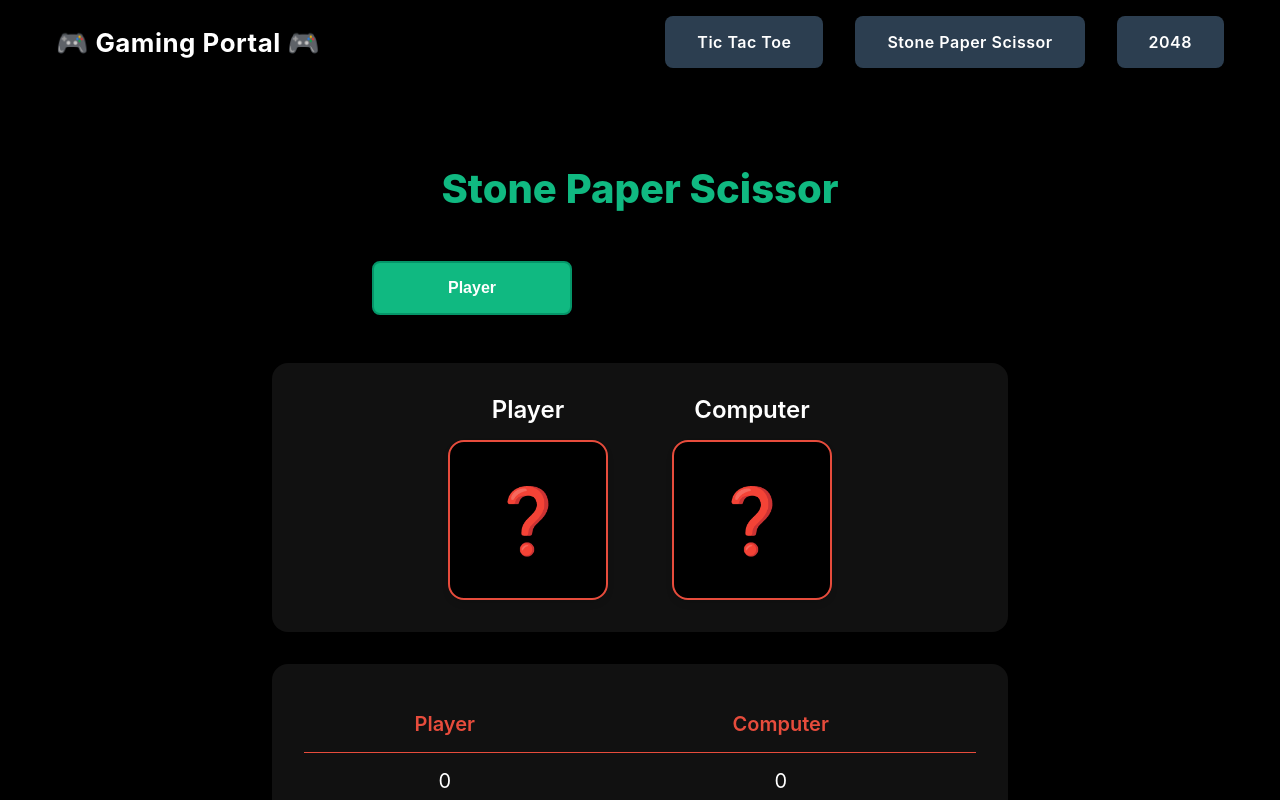
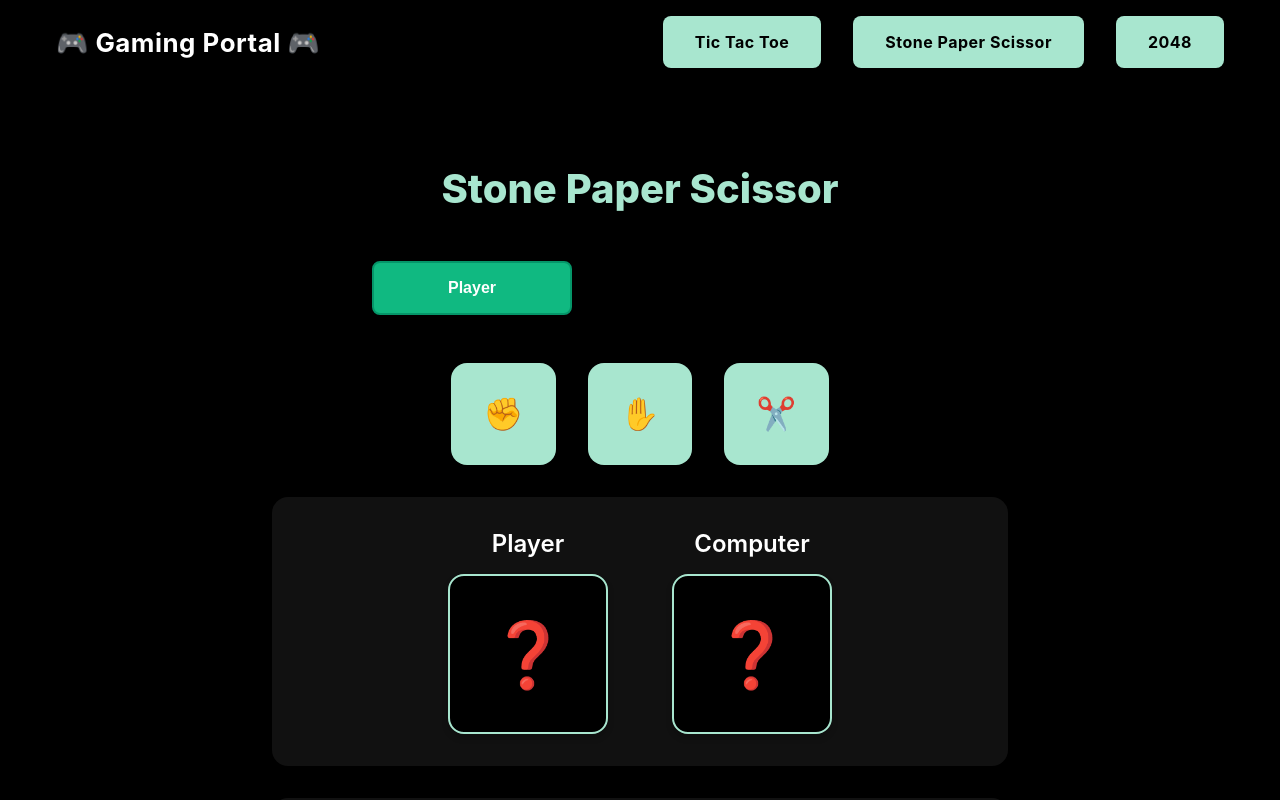
Before and after one commit to ashishanilsikaria/gaming-portal, a React (Vite) app: page /stone-paper-scissor in a window 1280 px wide. Shown: the top 800 px of the page. Built offline with nearby package versions, Linux system fonts and the light colour scheme.

Commit message:
design changes multiple

```diff
--- a/src/App.jsx
+++ b/src/App.jsx
@@ -7,10 +7,10 @@ import Game2048 from "./games/Game2048";
 function App() {
   return (
     <Router>
-      <div className="min-h-screen bg-gradient-to-br from-purple-100 via-pink-100 to-blue-100">
-        <nav className="bg-white/80 backdrop-blur-sm shadow-lg">
+      <div className="min-h-screen bg-gradient-to-br from-black via-[#111111] to-[#1a1a1a]">
+        <nav className="bg-black/80 backdrop-blur-sm shadow-lg">
           <div className="container nav-container">
-            <Link to="/" className="nav-logo text-3xl font-bold bg-gradient-to-r from-purple-600 to-pink-600 bg-clip-text text-transparent hover:scale-105 transition-transform duration-300">
+            <Link to="/" className="nav-logo text-3xl font-bold bg-gradient-to-r from-[#A8E6CF] to-[#8cd3b7] bg-clip-text text-transparent hover:scale-105 transition-transform duration-300">
               🎮 Gaming Portal 🎮
             </Link>
             <div className="nav-links">
--- a/src/games/StonePaperScissor.jsx
+++ b/src/games/StonePaperScissor.jsx
@@ -88,6 +88,20 @@ function StonePaperScissor() {
         />
       </div>
 
+      <div className="choice-buttons">
+        {choices.map((choice) => (
+          <motion.button
+            key={choice.name}
+            whileHover={{ scale: 1.1 }}
+            whileTap={{ scale: 0.9 }}
+            className="btn btn-primary capitalize text-2xl p-6 rounded-xl"
+            onClick={() => handleChoice(choice)}
+          >
+            {choice.emoji}
+          </motion.button>
+        ))}
+      </div>
+
       <motion.div
         className="choice-container"
         initial={{ scale: 0.8 }}
@@ -123,20 +137,6 @@ function StonePaperScissor() {
             </tr>
           </tbody>
         </table>
-      </div>
-
-      <div className="choice-buttons">
-        {choices.map((choice) => (
-          <motion.button
-            key={choice.name}
-            whileHover={{ scale: 1.1 }}
-            whileTap={{ scale: 0.9 }}
-            className="btn btn-primary capitalize text-2xl p-6 rounded-xl"
-            onClick={() => handleChoice(choice)}
-          >
-            {choice.emoji}
-          </motion.button>
-        ))}
       </div>
 
       <motion.button
--- a/src/index.css
+++ b/src/index.css
@@ -1,24 +1,24 @@
 :root {
   /* Primary Colors */
-  --primary-color: #2C3E50; /* Deep Blue */
-  --secondary-color: #E74C3C; /* Vibrant Red */
-  --accent-color: #F1C40F; /* Golden Yellow */
+  --primary-color: #A8E6CF; /* Pastel Green */
+  --secondary-color: #8cd3b7; /* Darker Pastel Green */
+  --accent-color: #A8E6CF; /* Pastel Green */
 
   /* Dark Mode Colors */
-  --bg-primary: #000000;
-  --bg-secondary: #111111;
-  --bg-dark: #000000;
+  --bg-primary: #000000; /* Pure Black */
+  --bg-secondary: #111111; /* Dark Gray */
+  --bg-dark: #000000; /* Pure Black */
 
   /* Text Colors */
   --text-primary: #ffffff;
-  --text-secondary: #a0a0a0;
+  --text-secondary: #E0E0E0;
   --text-light: #ffffff;
 
   /* Game Colors */
-  --tic-tac-toe-color: #3498DB; /* Blue */
+  --tic-tac-toe-color: #A8E6CF; /* Pastel Green */
   --tic-tac-toe-lines: #ffffff;
-  --stone-paper-scissor-color: #E74C3C; /* Red */
-  --game-2048-color: #2ECC71; /* Green */
+  --stone-paper-scissor-color: #A8E6CF; /* Pastel Green */
+  --game-2048-color: #A8E6CF; /* Pastel Green */
 
   /* Spacing (8pt Grid System) */
   --space-1: 0.5rem;    /* 8px */
@@ -34,13 +34,13 @@
   --radius-lg: 1rem;     /* 16px */
 
   /* Shadows */
-  --shadow-sm: 0 2px 4px rgba(0, 0, 0, 0.1);
-  --shadow-md: 0 4px 6px rgba(0, 0, 0, 0.1);
-  --shadow-lg: 0 8px 16px rgba(0, 0, 0, 0.1);
+  --shadow-sm: 0 2px 4px rgba(0, 0, 0, 0.2);
+  --shadow-md: 0 4px 6px rgba(0, 0, 0, 0.2);
+  --shadow-lg: 0 8px 16px rgba(0, 0, 0, 0.2);
 
-  --tic-tac-toe-x: #000080; /* Navy Blue */
-  --tic-tac-toe-o: #008080; /* Teal */
-  --tic-tac-toe-heading: #10B981; /* Emerald Green */
+  --tic-tac-toe-x: #8cd3b7; /* Darker Pastel Green */
+  --tic-tac-toe-o: #A8E6CF; /* Pastel Green */
+  --tic-tac-toe-heading: #A8E6CF; /* Pastel Green */
 }
 
 * {
@@ -106,23 +106,26 @@ nav {
 
 .btn-primary {
   background-color: var(--primary-color);
-  color: var(--text-light);
+  color: var(--bg-dark);
+  font-weight: 700;
 }
 
 .btn-primary:hover {
-  background-color: #34495E;
+  background-color: #8cd3b7;
   transform: translateY(-2px);
 }
 
 .btn-secondary {
   display: block;
   margin: var(--space-4) auto;
-  background-color: #2d3748;
-  border: 1px solid #4a5568;
+  background-color: var(--bg-secondary);
+  border: 1px solid var(--primary-color);
+  color: var(--text-light);
 }
 
 .btn-secondary:hover {
-  background-color: #4a5568;
+  background-color: var(--primary-color);
+  color: var(--bg-dark);
   transform: none;
 }
 
@@ -385,15 +388,16 @@ nav {
 
 .choice-buttons .btn {
   background-color: var(--stone-paper-scissor-color);
-  color: var(--text-light);
+  color: var(--bg-dark);
   padding: var(--space-4);
   font-size: 2rem;
   border-radius: var(--radius-lg);
   transition: all 0.3s ease;
+  font-weight: 700;
 }
 
 .choice-buttons .btn:hover {
-  background-color: #c0392b;
+  background-color: #ff9ba3;
   transform: translateY(-4px);
   box-shadow: var(--shadow-lg);
 }
```
